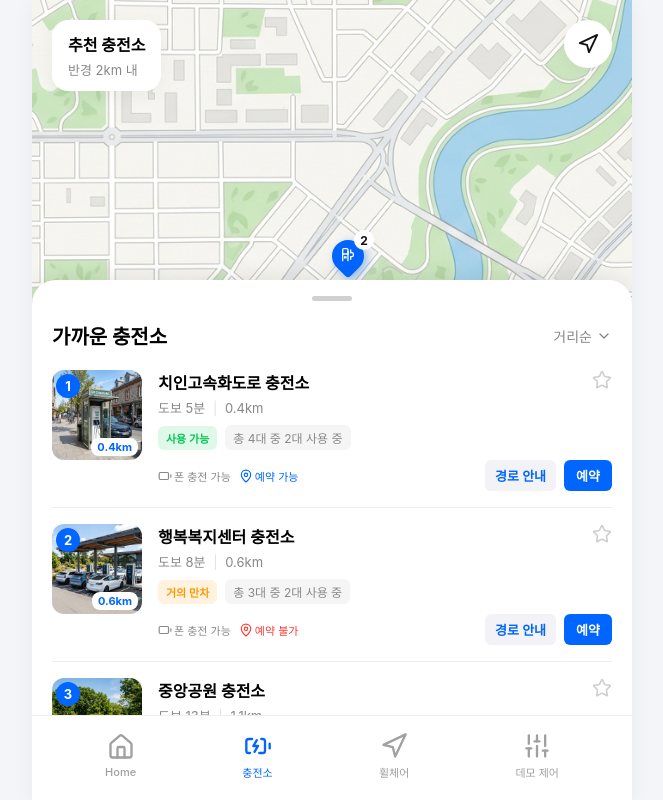
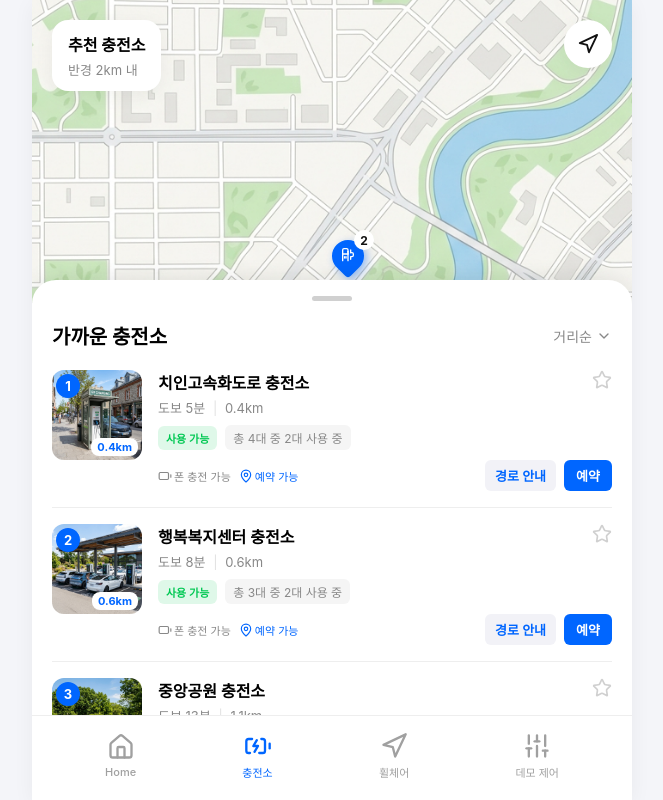
Before and after one commit to doream10-stack/wheelchair-demo, a React (Vite) app: page /recommend in a window 1280 px wide. Shown: the whole page, without its empty margins (308-971 px from the left). Built offline with nearby package versions, Linux system fonts and the light colour scheme; a web font is replaced by a local one.

Commit message:
fix: import useWheelchair in RouteScreen and make 행복복지센터 reservable

```diff
--- a/src/components/RecommendationScreen.jsx
+++ b/src/components/RecommendationScreen.jsx
@@ -43,12 +43,12 @@ const RecommendationScreen = () => {
       name: '행복복지센터 충전소',
       walkTime: '8분',
       distance: '0.6km',
-      status: '거의 만차',
-      statusColor: '#ff9800',
+      status: '사용 가능',
+      statusColor: '#00c853',
       usage: '총 3대 중 2대 사용 중',
       image: '/station_2.png',
       canPhoneCharge: true,
-      canReserve: false
+      canReserve: true
     },
     {
       id: 3,
--- a/src/components/RouteScreen.jsx
+++ b/src/components/RouteScreen.jsx
@@ -2,6 +2,7 @@ import React, { useState, useEffect } from 'react';
 import { motion, AnimatePresence, useDragControls } from 'framer-motion';
 import { Leaf, ThermometerSnowflake, Mountain, AlertTriangle, Cloud, Map as MapIcon, Navigation as NavigationIcon, ChevronRight, Home, BatteryCharging, Play, Square, ChevronUp, ChevronDown } from 'lucide-react';
 import { useNavigate, useLocation } from 'react-router-dom';
+import { useWheelchair } from '../context/WheelchairContext';
 
 const routeConfigs = {
   '1': {
```
